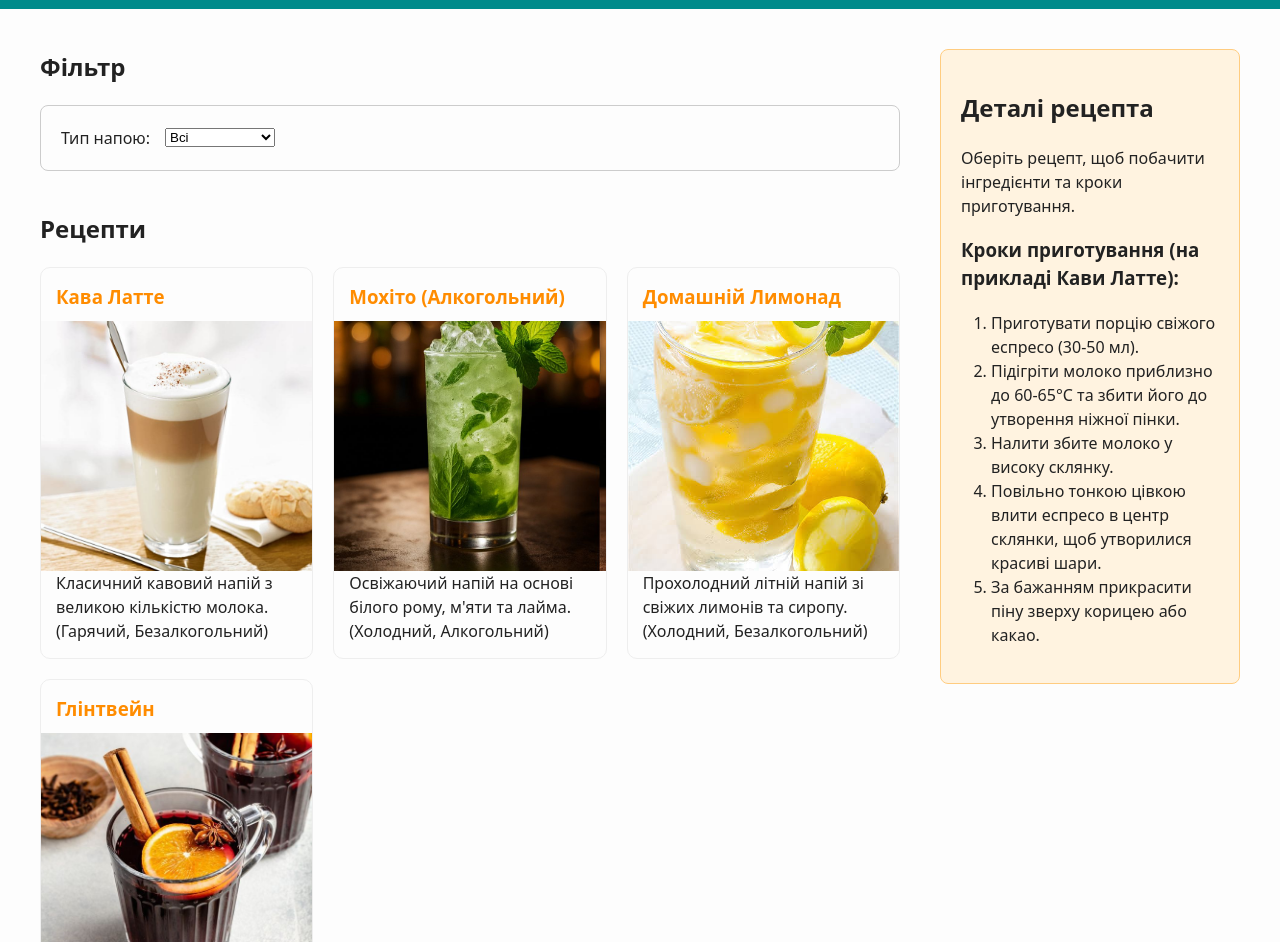
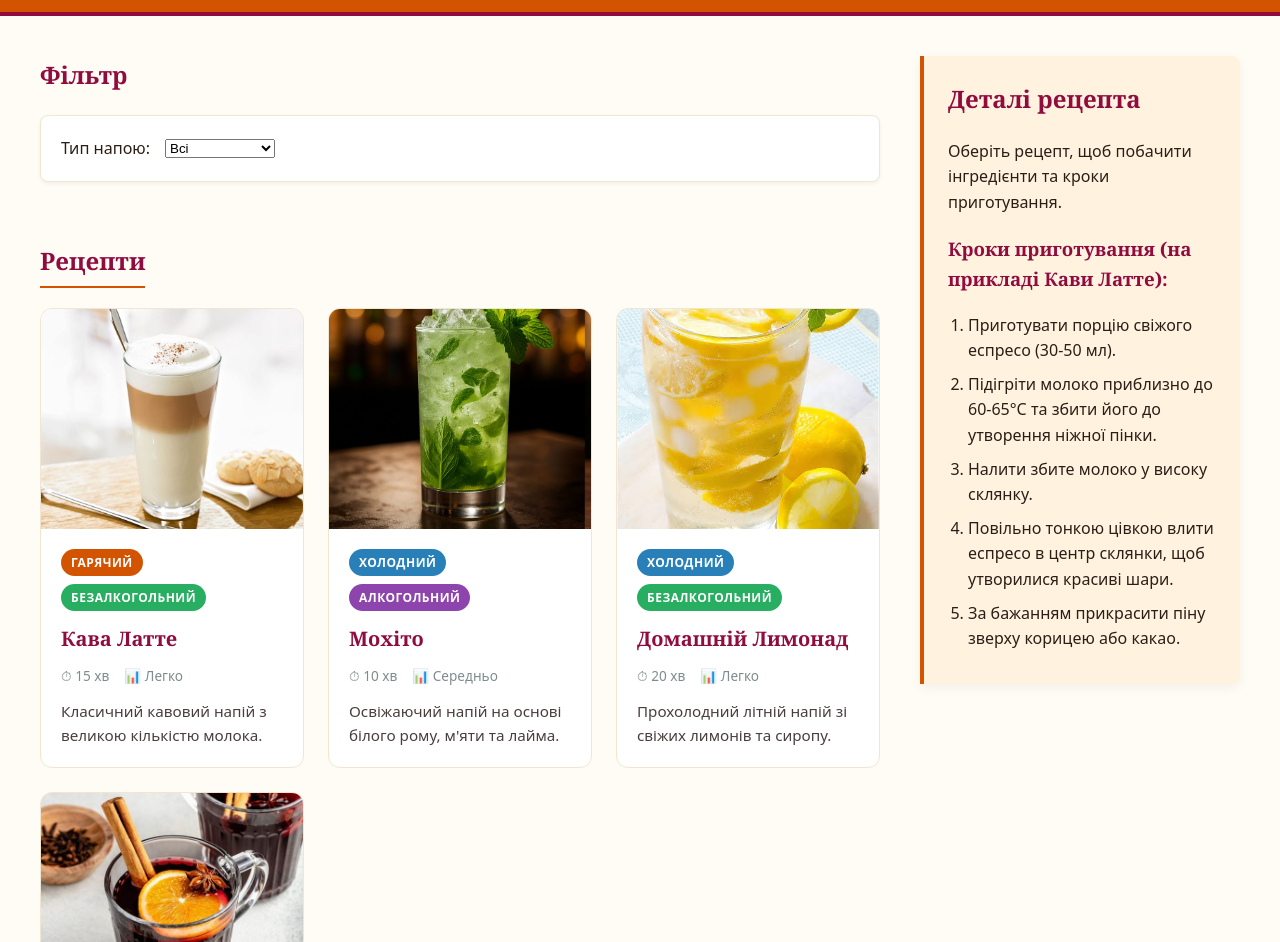
Before and after one commit to OleksandraPrykhodchenko/drinks-catalog, a website: page index.html in a window 1280 px wide. Shown: the part 92-1034 px from the top of the page. Drawn offline with Linux system fonts and the light colour scheme.

Commit message:
refactor design

```diff
--- a/css/style.css
+++ b/css/style.css
@@ -1,13 +1,19 @@
+/* Нечітка вимога: «має викликати апетит».
+   Обґрунтування: Використано теплу палітру. Бордовий (#900C3F) та насичений помаранчевий (#D35400)
+   асоціюються зі спеціями, вином, кавою та цитрусовими, що підсвідомо стимулює апетит
+   та створює відчуття затишку. Фон замінено на теплий кремовий відтінок (#FFFBF5).
+*/
+
 *, *::before, *::after {
     box-sizing: border-box;
 }
 
 body {
     margin: 0;
-    font-family: system-ui, sans-serif;
-    line-height: 1.5;
-    color: #222;
-    background-color: #fdfdfd;
+    font-family: system-ui, -apple-system, sans-serif;
+    line-height: 1.6;
+    color: #2C1E16;
+    background-color: #FFFBF5;
 }
 
 img {
@@ -15,8 +21,13 @@ img {
     height: auto;
 }
 
+h1, h2, h3 {
+    font-family: 'Georgia', serif;
+    color: #900C3F;
+}
+
 .site-header {
-    background-color: #008b8b;
+    background-color: #D35400;
     color: white;
     padding: 24px 20px;
     display: flex;
@@ -24,12 +35,14 @@ img {
     flex-wrap: wrap;
     align-items: center;
     gap: 15px;
+    border-bottom: 4px solid #900C3F;
 }
 
 .site-header h1 {
     font-size: 2.2rem;
     margin: 0;
     text-align: center;
+    color: white;
 }
 
 .site-nav {
@@ -41,12 +54,14 @@ img {
 }
 
 .site-nav a {
-    color: white;
+    color: #FFE6D5;
     text-decoration: none;
     font-weight: bold;
+    transition: color 0.3s;
 }
 
 .site-nav a:hover {
+    color: white;
     text-decoration: underline;
 }
 
@@ -73,58 +88,124 @@ section {
     align-items: stretch;
     gap: 10px;
     padding: 20px;
-    border: 1px solid #ccc;
+    background-color: white;
+    border: 1px solid #F0E6D2;
     border-radius: 8px;
+    box-shadow: 0 2px 4px rgba(0,0,0,0.05);
 }
 
 #recipes h2 {
     margin-bottom: 20px;
+    border-bottom: 2px solid #D35400;
+    padding-bottom: 5px;
+    display: inline-block;
 }
 
 .cards {
     display: grid;
     grid-template-columns: 1fr;
-    gap: 20px;
+    gap: 24px;
 }
 
 .recipe-card {
-    border: 1px solid #eee;
-    border-radius: 10px;
+    background-color: white;
+    border: 1px solid #F0E6D2;
+    border-radius: 12px;
     overflow: hidden;
-    transition: box-shadow 0.3s ease;
+    transition: transform 0.3s ease, box-shadow 0.3s ease;
+    display: flex;
+    flex-direction: column;
 }
 
 .recipe-card:hover {
-    box-shadow: 0 8px 16px rgba(255, 140, 0, 0.3);
+    transform: translateY(-5px);
+    box-shadow: 0 12px 20px rgba(144, 12, 63, 0.15);
 }
 
 .recipe-card img {
     width: 100%;
-    height: 250px;
+    height: 220px;
     object-fit: cover;
     display: block;
 }
 
+.card-content {
+    padding: 20px;
+    display: flex;
+    flex-direction: column;
+    flex-grow: 1;
+}
+
+.badges {
+    display: flex;
+    flex-wrap: wrap;
+    gap: 8px;
+    margin-bottom: 12px;
+}
+
+.badge {
+    font-size: 0.75rem;
+    padding: 4px 10px;
+    border-radius: 16px;
+    font-weight: bold;
+    color: white;
+    text-transform: uppercase;
+    letter-spacing: 0.5px;
+}
+
+.badge-hot {
+    background-color: #D35400;
+}
+.badge-cold {
+    background-color: #2980B9;
+}
+.badge-alc {
+    background-color: #8E44AD;
+}
+.badge-non-alc {
+    background-color: #27AE60;
+}
+
 .recipe-card h3 {
-    margin: 15px 15px 10px 15px;
-    color: #ff8c00;
+    font-size: 1.25rem;
+    margin: 0 0 10px 0;
+}
+
+.recipe-meta {
+    display: flex;
+    gap: 15px;
+    font-size: 0.85rem;
+    color: #7F8C8D;
+    margin-bottom: 12px;
+    font-weight: 500;
 }
 
 .recipe-card p {
-    padding: 0 15px 15px 15px;
     margin: 0;
+    font-size: 0.95rem;
+    color: #4A3E3D;
 }
 
 aside {
     margin: 40px 0;
-    padding: 20px;
-    background-color: #fff3e0;
-    border: 1px solid #ffcc80;
-    border-radius: 8px;
+    padding: 24px;
+    background-color: #FFF3E0;
+    border-left: 4px solid #D35400;
+    border-radius: 0 8px 8px 0;
+    box-shadow: 0 4px 12px rgba(0,0,0,0.05);
+}
+
+aside h2 {
+    margin-top: 0;
 }
 
 aside ol {
-    padding-left: 30px;
+    padding-left: 20px;
+    margin-bottom: 0;
+}
+
+aside li {
+    margin-bottom: 8px;
 }
 
 @media (min-width: 600px) {
@@ -161,13 +242,13 @@ aside ol {
     .layout {
         max-width: 1280px;
         padding: 0 40px;
-        grid-template-columns: minmax(0, 1fr) 300px;
+        grid-template-columns: minmax(0, 1fr) 320px;
         align-items: start;
         gap: 40px;
     }
 
     .cards {
-        grid-template-columns: repeat(auto-fit, minmax(220px, 1fr));
+        grid-template-columns: repeat(auto-fit, minmax(240px, 1fr));
     }
 
     aside {
@@ -178,9 +259,10 @@ aside ol {
 }
 
 footer {
-    background-color: #333;
-    color: #ccc;
+    background-color: #2C1E16;
+    color: #EAECEE;
     text-align: center;
-    padding: 20px;
+    padding: 24px 20px;
     font-size: 0.9rem;
+    margin-top: 40px;
 }
--- a/index.html
+++ b/index.html
@@ -38,27 +38,67 @@
 
                 <div class="cards">
                     <article class="recipe-card">
-                        <h3>Кава Латте</h3>
                         <img src="assets/img/latte.jpg" alt="Склянка гарячого латте">
-                        <p>Класичний кавовий напій з великою кількістю молока. (Гарячий, Безалкогольний)</p>
+                        <div class="card-content">
+                            <div class="badges">
+                                <span class="badge badge-hot">Гарячий</span>
+                                <span class="badge badge-non-alc">Безалкогольний</span>
+                            </div>
+                            <h3>Кава Латте</h3>
+                            <div class="recipe-meta">
+                                <span>⏱ 15 хв</span>
+                                <span>📊 Легко</span>
+                            </div>
+                            <p>Класичний кавовий напій з великою кількістю молока.</p>
+                        </div>
                     </article>
 
                     <article class="recipe-card">
-                        <h3>Мохіто (Алкогольний)</h3>
                         <img src="assets/img/mojito.jpg" alt="Холодний коктейль мохіто з м'ятою та лаймом">
-                        <p>Освіжаючий напій на основі білого рому, м'яти та лайма. (Холодний, Алкогольний)</p>
+                        <div class="card-content">
+                            <div class="badges">
+                                <span class="badge badge-cold">Холодний</span>
+                                <span class="badge badge-alc">Алкогольний</span>
+                            </div>
+                            <h3>Мохіто</h3>
+                            <div class="recipe-meta">
+                                <span>⏱ 10 хв</span>
+                                <span>📊 Середньо</span>
+                            </div>
+                            <p>Освіжаючий напій на основі білого рому, м'яти та лайма.</p>
+                        </div>
                     </article>
 
                     <article class="recipe-card">
-                        <h3>Домашній Лимонад</h3>
                         <img src="assets/img/lemonade.jpg" alt="Глек свіжого лимонаду з льодом та м'ятою">
-                        <p>Прохолодний літній напій зі свіжих лимонів та сиропу. (Холодний, Безалкогольний)</p>
+                        <div class="card-content">
+                            <div class="badges">
+                                <span class="badge badge-cold">Холодний</span>
+                                <span class="badge badge-non-alc">Безалкогольний</span>
+                            </div>
+                            <h3>Домашній Лимонад</h3>
+                            <div class="recipe-meta">
+                                <span>⏱ 20 хв</span>
+                                <span>📊 Легко</span>
+                            </div>
+                            <p>Прохолодний літній напій зі свіжих лимонів та сиропу.</p>
+                        </div>
                     </article>
 
                     <article class="recipe-card">
-                        <h3>Глінтвейн</h3>
                         <img src="assets/img/glintveine.jpg" alt="Келих гарячого глінтвейну зі спеціями">
-                        <p>Зігріваючий напій на основі червоного вина зі спеціями та цитрусовими. (Гарячий, Алкогольний)</p>
+                        <div class="card-content">
+                            <div class="badges">
+                                <span class="badge badge-hot">Гарячий</span>
+                                <span class="badge badge-alc">Алкогольний</span>
+                            </div>
+                            <h3>Глінтвейн</h3>
+                            <div class="recipe-meta">
+                                <span>⏱ 25 хв</span>
+                                <span>📊 Легко</span>
+                            </div>
+                            <p>Зігріваючий напій на основі червоного вина зі спеціями та цитрусовими.</p>
+                        </div>
                     </article>
                 </div>
             </section>
@@ -81,6 +121,6 @@
     <footer>
         <p>&copy; 2026 Навчальний проєкт. Виконала: Приходченко Олександра ІП-о51</p>
     </footer>
-<script src="js/app.js"></script>
-</body>
+        <script src="js/app.js"></script>
+    </body>
 </html>
```
